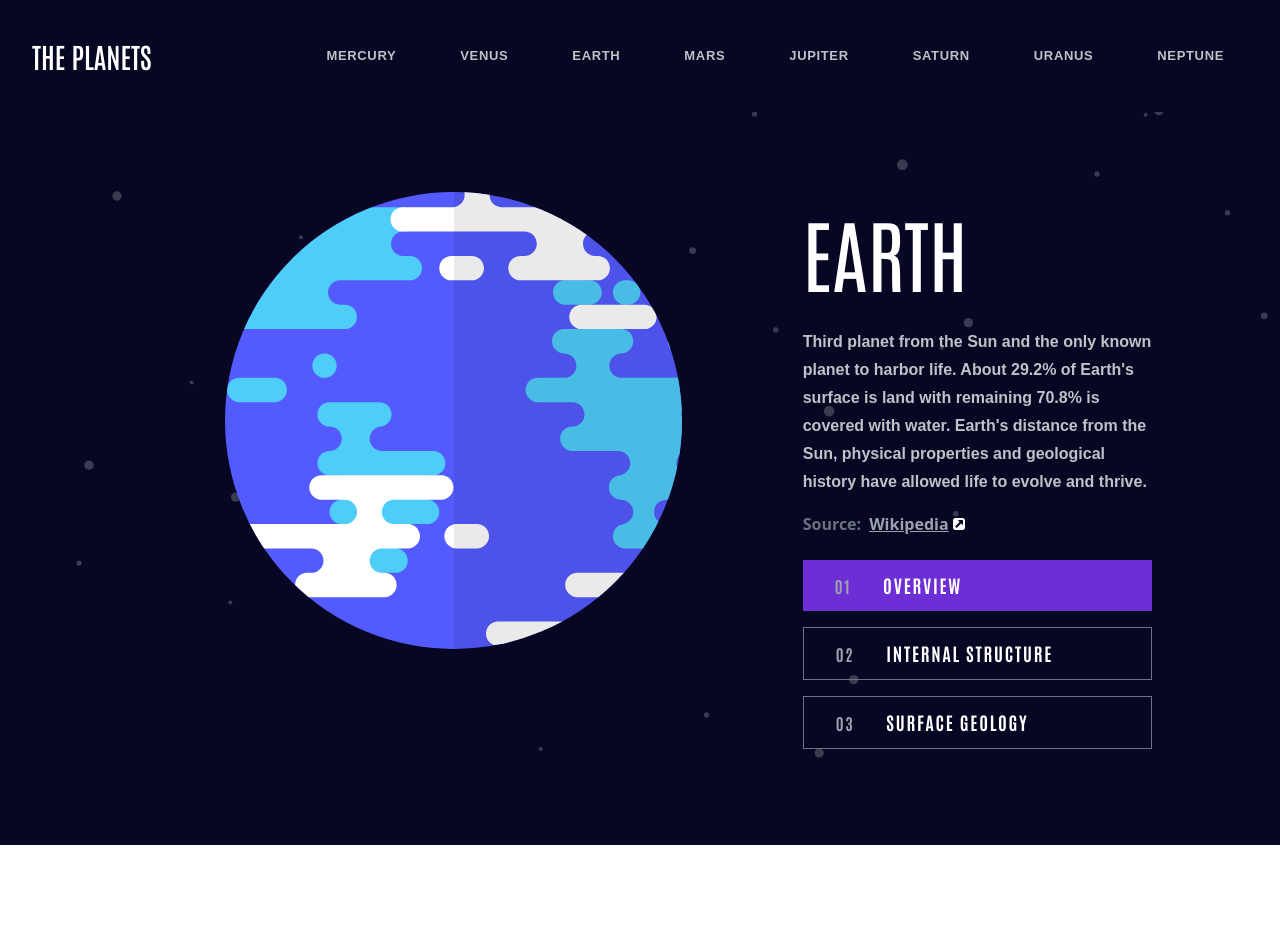
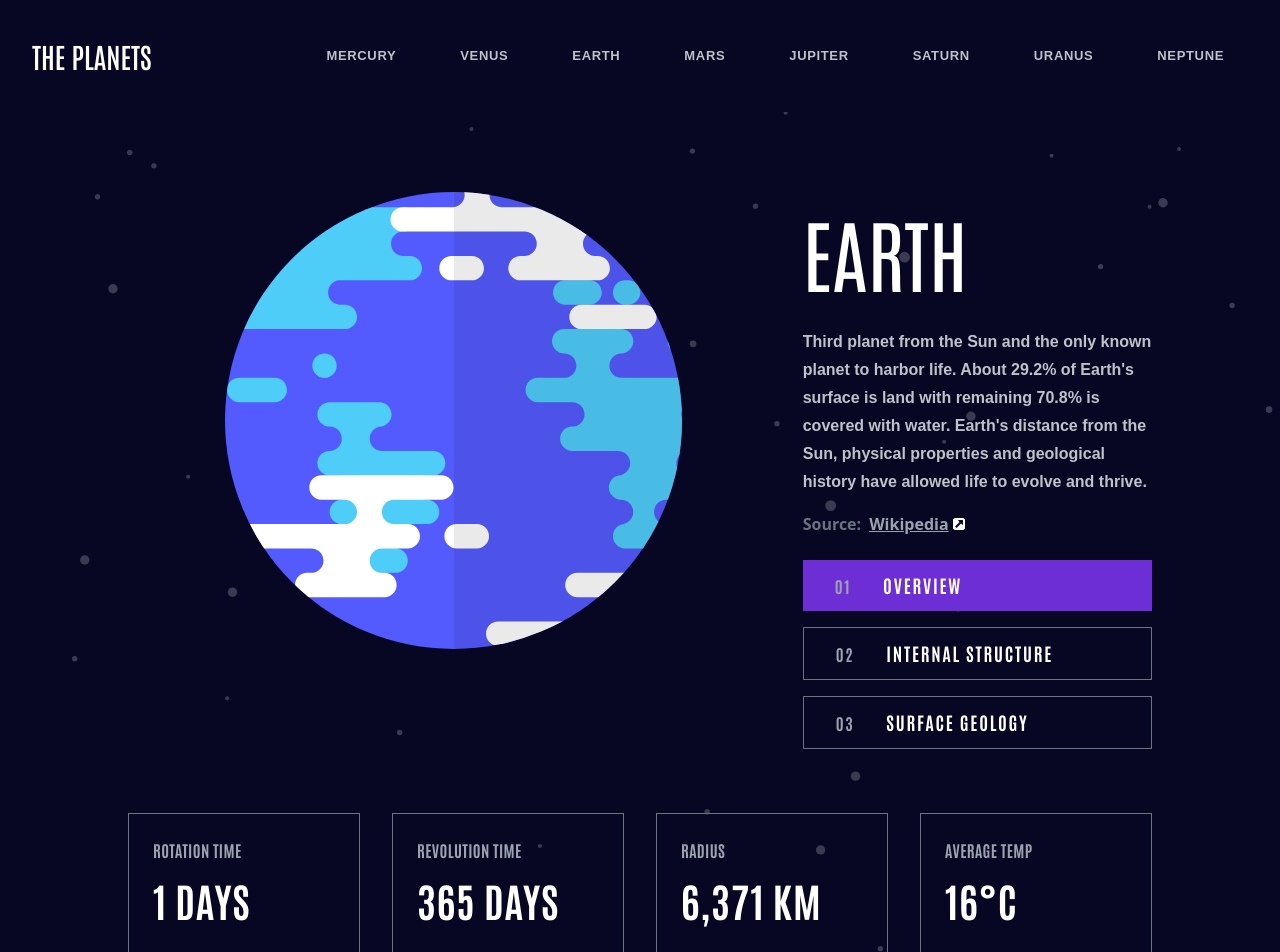
Before and after one commit to SajeedAninda/Planets-Facts, a React (Vite) app: page / in a window 1280 px wide. Shown: the top 952 px of the page. Before the commit the page ends 845 px from the top, so only its background shows below. Built offline with nearby package versions, Linux system fonts and the light colour scheme.

Commit message:
Added bottom data for planets

```diff
--- a/src/Components/Home/Home.jsx
+++ b/src/Components/Home/Home.jsx
@@ -129,8 +129,46 @@ const Home = () => {
                             </div>
                         </div>
 
-                        <div className="bottomDiv">
+                        <div className="bottomDiv mt-12 grid grid-cols-1 lg:grid-cols-4 font-antonio gap-8">
+                            <div className='border border-gray-500 p-6'>
+                                <p className='text-gray-400 tracking-wide uppercase font-bold'>
+                                    Rotation Time
+                                </p>
+                                <p className='text-white mt-2 text-[40px] uppercase tracking-wide font-bold'>
+                                    {earthData?.rotation ?
+                                        `${Math.round(parseFloat(earthData.rotation))} ${earthData.rotation.replace(/[\d.]+/, '').trim()}`
+                                        : ''}
+                                </p>
+                            </div>
 
+                            <div className='border border-gray-500 p-6'>
+                                <p className='text-gray-400 tracking-wide uppercase font-bold'>
+                                Revolution Time
+                                </p>
+                                <p className='text-white mt-2 text-[40px] uppercase tracking-wide font-bold'>
+                                    {earthData?.revolution ?
+                                        `${Math.round(parseFloat(earthData.revolution))} ${earthData.revolution.replace(/[\d.]+/, '').trim()}`
+                                        : ''}
+                                </p>
+                            </div>
+
+                            <div className='border border-gray-500 p-6'>
+                                <p className='text-gray-400 tracking-wide uppercase font-bold'>
+                                Radius
+                                </p>
+                                <p className='text-white mt-2 text-[40px] uppercase tracking-wide font-bold'>
+                                    {earthData?.radius}
+                                </p>
+                            </div>
+
+                            <div className='border border-gray-500 p-6'>
+                                <p className='text-gray-400 tracking-wide uppercase font-bold'>
+                                Average Temp
+                                </p>
+                                <p className='text-white mt-2 text-[40px] uppercase tracking-wide font-bold'>
+                                    {earthData?.temperature}
+                                </p>
+                            </div>
                         </div>
                     </div>
                 ) : (
```
